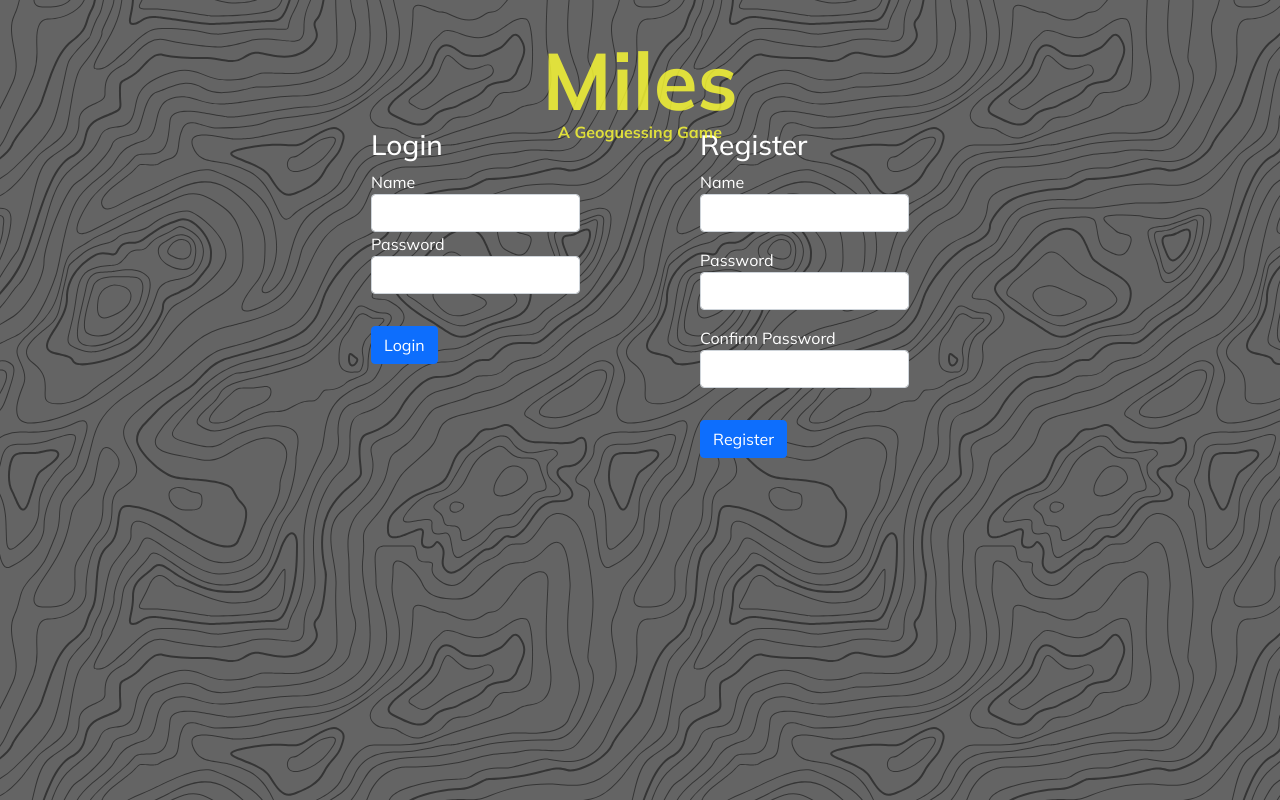
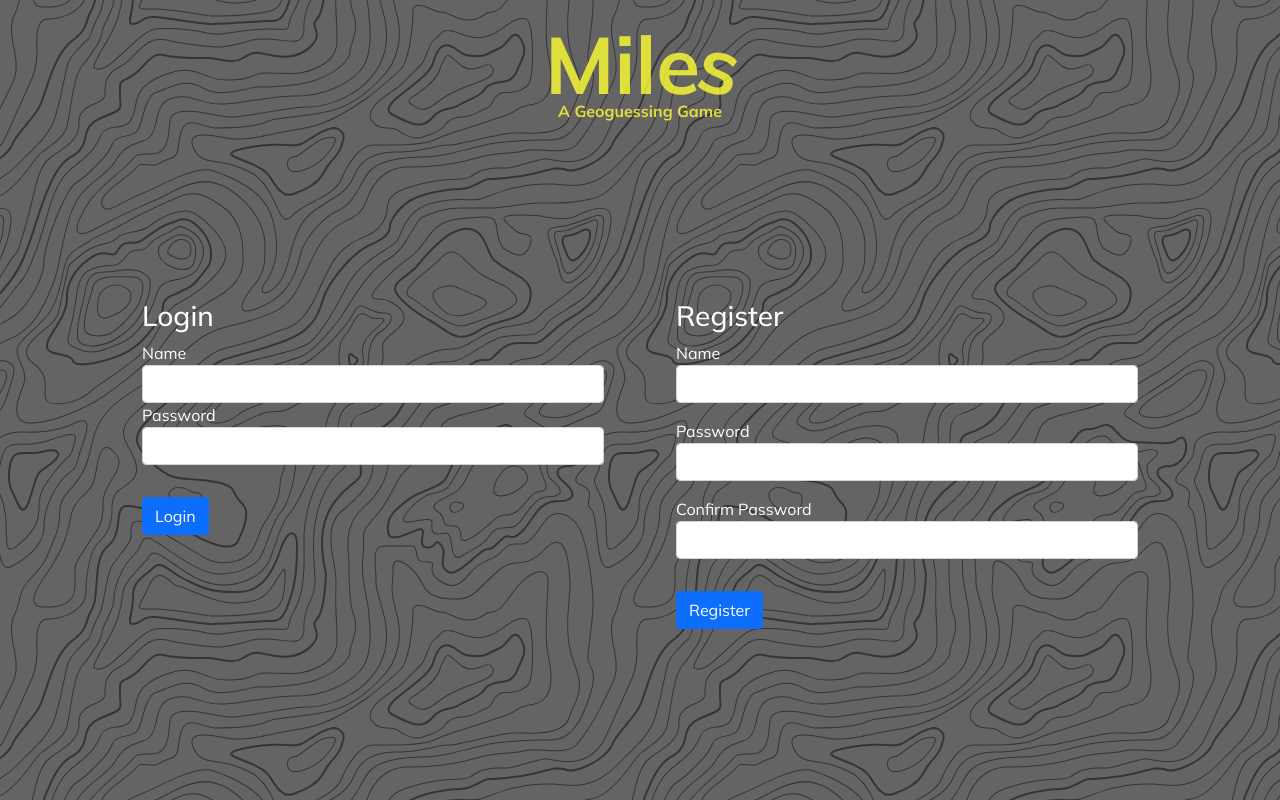
Before and after one commit to Steve-Archer/Miles-A-Geoguessing-Game, a React (Create React App) app in the folder client/: page / in a window 1280 px wide. Built offline with nearby package versions, Linux system fonts and the light colour scheme; a web font is replaced by a local one.

Commit message:
05/31/22-2

```diff
--- a/client/src/App.jsx
+++ b/client/src/App.jsx
@@ -13,7 +13,7 @@ import {
 function App() {
   return (
     <BrowserRouter>
-      <div className="App col d-flex justify-content-center">
+      <div className="App">
         <Switch>
           <Route exact path = "/">
             <LoginRegister></LoginRegister>
--- a/client/src/components/Game.jsx
+++ b/client/src/components/Game.jsx
@@ -38,14 +38,14 @@ const Game = () => {
 
     useEffect(()=> {
         setTimeout(()=> {
-            if(clock==1){
+            if(clock===1){
                 console.log("game -->", game)
                 let guess = document.getElementById("guess").value
                 setDifference(Math.abs(Math.floor(game.rounds[round][4])-guess))
 
 
             }
-            if(clock==0&&round!=0&&onClick==true){
+            if(clock===0&&round!=0&&onClick===true){
                 document.getElementById("answer").innerHTML = "The distance is " + Math.floor(game.rounds[round][4]) + " miles. Your score for round " + round + " is " + difference + "."
                 setScore(score+difference)
                 setOnClick(false)
@@ -59,15 +59,17 @@ const Game = () => {
         console.log(game)
         e.preventDefault()
         axios.put(`http://localHost:8000/api/game/${game._id}/${round+1}`, game)
-            .then(res=>{
-                setGame(res.data.game)
-
-            })
-            .catch(err=>console.log(err))
+        .then(res=>{
+            setGame(res.data.game)
+        })
+        .catch(err=>console.log(err))
         setClock(15)
         setOnClick(true)
         setDifference(0)
         setRound(round+1)
+        if(round!=0){
+            document.getElementById("guess").value = ""
+        }
     }
     const endGame = (e) => {
         e.preventDefault()
@@ -121,36 +123,40 @@ const Game = () => {
             {round!=0?
             <div className="container game-box">
                 <div className="location">
-                    <p>{game.rounds[round][2].city} {game.rounds[round][2].state}</p>
+                    <h5>{game.rounds[round][2].city} {game.rounds[round][2].state}</h5>
                 </div>
                 <div className="location">
-                    <p>{game.rounds[round][3].city} {game.rounds[round][3].state}</p>
+                    <h5>{game.rounds[round][3].city} {game.rounds[round][3].state}</h5>
                 </div>
 
             </div>
             :null}
             {round!=0?
                 <div className="guess-box">
-                    <input type="number" name="guess" id="guess" className="form-control" />
+                    <input type="number" name="guess" id="guess" className="form-control"/>
                 </div>:null}
             {clock==0&&round!=0?
                 <div>
                     <div className="container answer-box">
                         <p><span id="answer"></span></p>
                     </div>
-                    <div>
-                        {round!=10&&difference!=0?<button onClick={play} className="play btn btn-primary mt-3">play</button>:null}
-                    </div>
+                        {round!=10&&difference!=0?
+                        <div className="container play-box">
+                            <button onClick={play} className="play btn btn-primary mt-3">play</button>
+                        </div>:null}
                 </div>:null}
             {onClick==false&&round==10?
                 <div>
                     <p>Your Total score was {score}</p>
                     <button onClick={endGame} className="btn btn-info mt-3">end game</button>
                 </div>:null}
-            {round==0?<button onClick={play} className="play btn btn-primary mt-3 p-2">Play</button>:null}
             {onClick==false&&round==0?
             <div className="container click-play">
                 <p>Click play to begin the game.</p>
+            </div>:null}
+            {round==0?
+            <div className="container play-box">
+                <button onClick={play} className="play btn btn-primary mt-3 p-2">Play</button>
             </div>:null}
         </div>
     )
--- a/client/src/components/Header.jsx
+++ b/client/src/components/Header.jsx
@@ -1,12 +1,11 @@
 import React from 'react'
-import axios from 'axios'
 
 const Header = () => {
 
     return (
         <header>
             <div className="header container">
-                <h1 id="title">Miles</h1>
+                <h1 id="title">Mile<span className="header-s">s</span></h1>
             </div>
             <div className="header2 container">
                 <p>A Geoguessing Game</p>
--- a/client/src/components/LoginRegister.jsx
+++ b/client/src/components/LoginRegister.jsx
@@ -1,17 +1,22 @@
 import React from 'react'
 import LoginForm from './LoginForm'
 import RegisterForm from './RegisterForm'
+import Header from './Header'
 const LoginRegister = () => {
 
     return (
-        <div className="row m-5">
-            <div className="col m-5">
-                <LoginForm></LoginForm>
-            </div>
-            <div className="col m-5">
-                <RegisterForm></RegisterForm>
+        <div className="container">
+            <Header></Header>
+            <div className="container row">
+                <div className="col logreg">
+                    <LoginForm></LoginForm>
+                </div>
+                <div className="col logreg">
+                    <RegisterForm></RegisterForm>
+                </div>
             </div>
         </div>
+
     )
 }
 export default LoginRegister
--- a/client/src/components/RegisterForm.jsx
+++ b/client/src/components/RegisterForm.jsx
@@ -1,7 +1,6 @@
 import React, {useState} from 'react'
 import axios from 'axios'
 import {useHistory} from 'react-router-dom'
-import Header from './Header'
 const RegisterForm = () => {
 
     let [name, setName] = useState("")
@@ -32,7 +31,6 @@ const RegisterForm = () => {
 
     return (
         <div>
-            <Header></Header>
             <h3>Register</h3>
             <form className="form" onSubmit={register}>
                 <div className="form-group">
@@ -50,7 +48,6 @@ const RegisterForm = () => {
                     <input type="password" name="confirm" className="form-control" onChange = {(e) => setConfirm(e.target.value)}/>
                     <p className="text-danger">{formErrors.confirm?.message}</p>
                 </div>
-                <input type="hidden" name="score" value="50000"/>
                 <input type="submit" value="Register" className="button btn btn-primary mt-3" />
             </form>
         </div>
```
Also changed, not shown: client/src/index.css.
